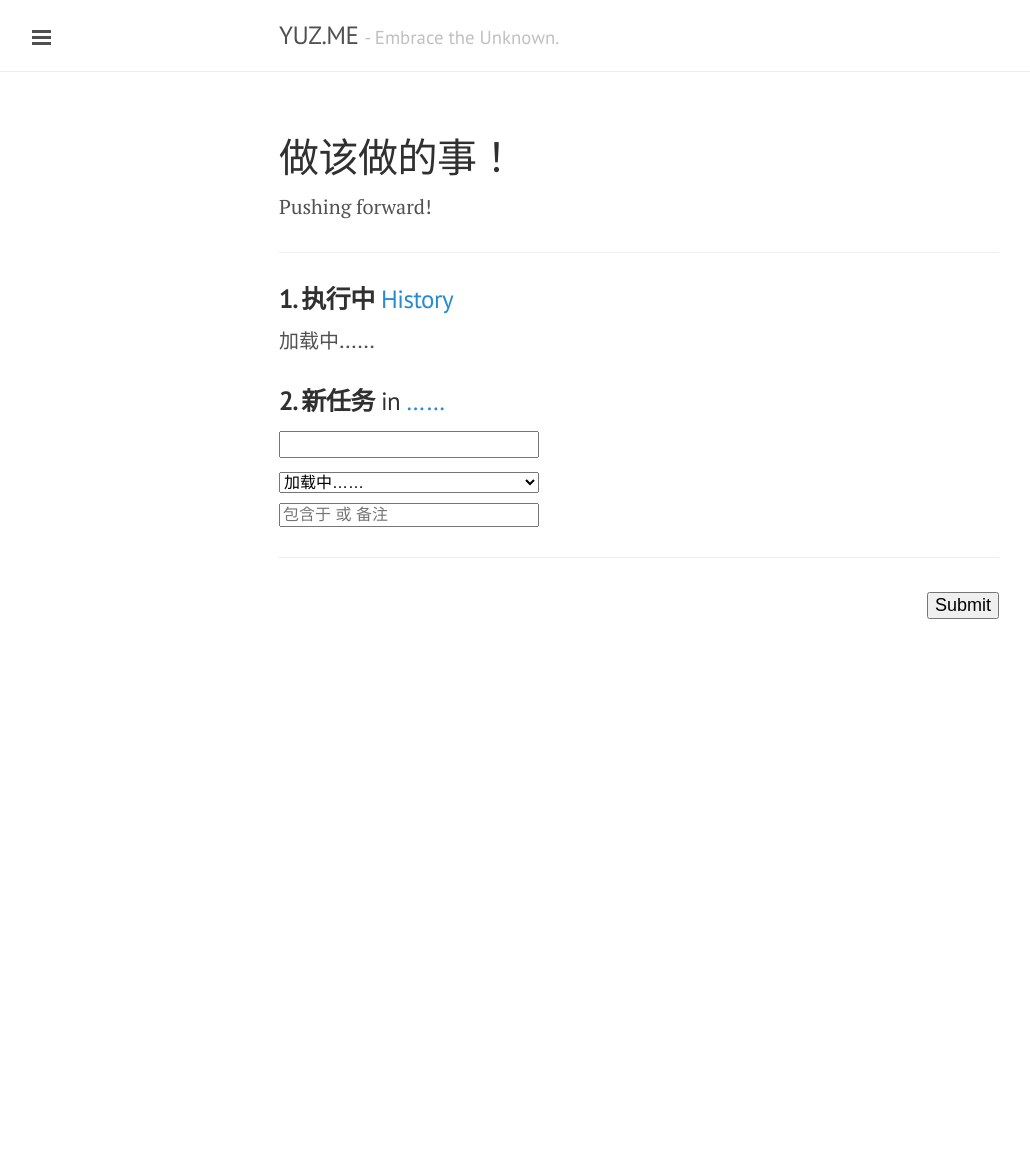
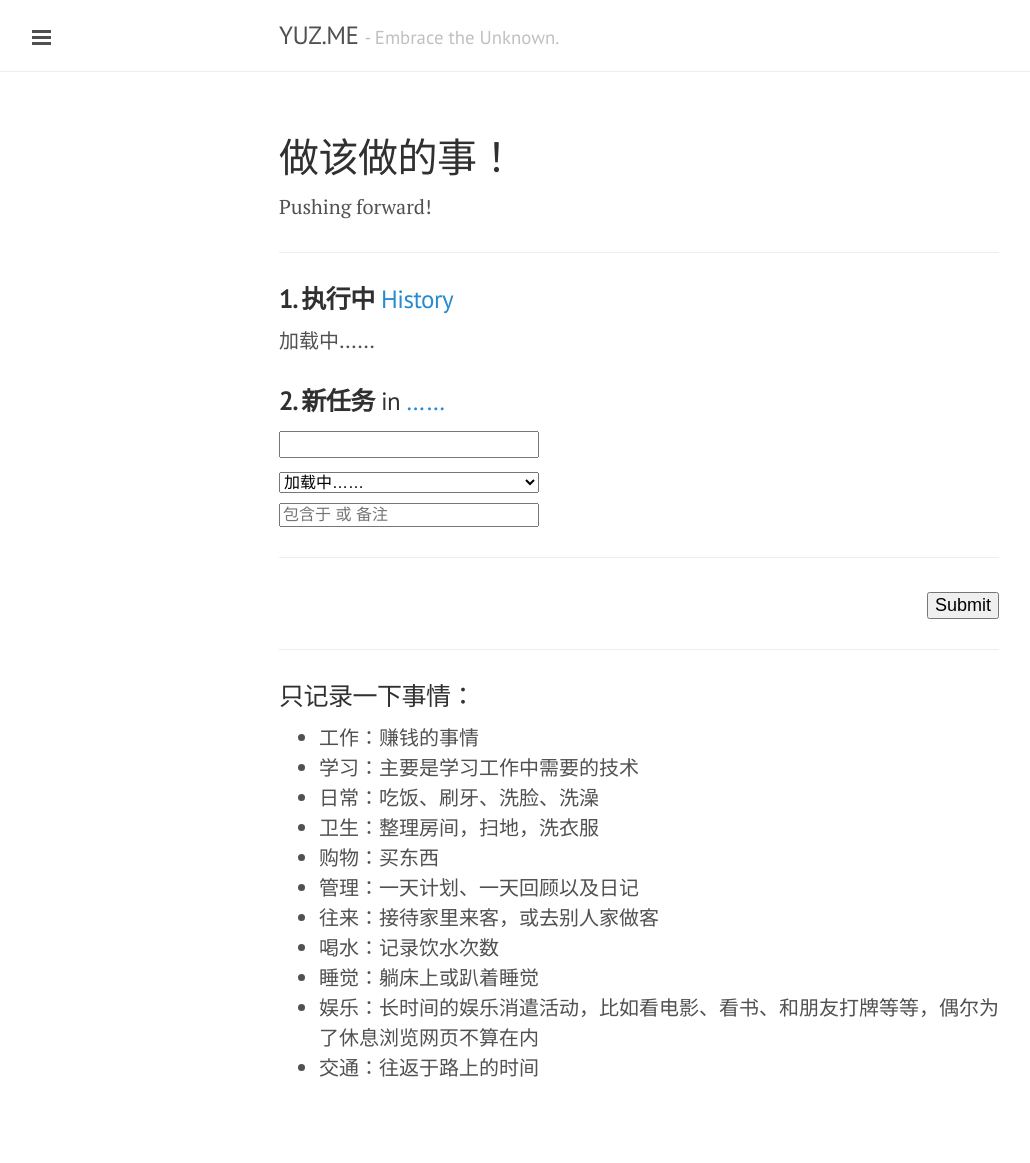
Before and after one commit to yusite/yuz.me, a Jekyll site: the page built from log.md, in a window 1280 px wide. Shown: the whole page, without its empty margins (1-1031 px from the left). Built offline with Jekyll 4.4.1, drawn with Linux system fonts in a browser that asks for light colours; Markdown is read by kramdown in place of the engine named in the settings; before the commit the page ends 900 px from its top, so only the background shows below that.

Commit message:
update log page

```diff
--- a/log.md
+++ b/log.md
@@ -32,8 +32,23 @@ Pushing forward!
 
 <hr>
 
-<p id="send" style="float:right;">
+<p id="send" style="text-align:right;">
 <input type="submit" value="Submit" id="submit" style="font-size:18px;">
 </p>
+</form>
 
-</form>
+---
+
+### 只记录一下事情：
+
+* 工作：赚钱的事情
+* 学习：主要是学习工作中需要的技术
+* 日常：吃饭、刷牙、洗脸、洗澡
+* 卫生：整理房间，扫地，洗衣服
+* 购物：买东西
+* 管理：一天计划、一天回顾以及日记
+* 往来：接待家里来客，或去别人家做客
+* 喝水：记录饮水次数
+* 睡觉：躺床上或趴着睡觉
+* 娱乐：长时间的娱乐消遣活动，比如看电影、看书、和朋友打牌等等，偶尔为了休息浏览网页不算在内
+* 交通：往返于路上的时间
```
